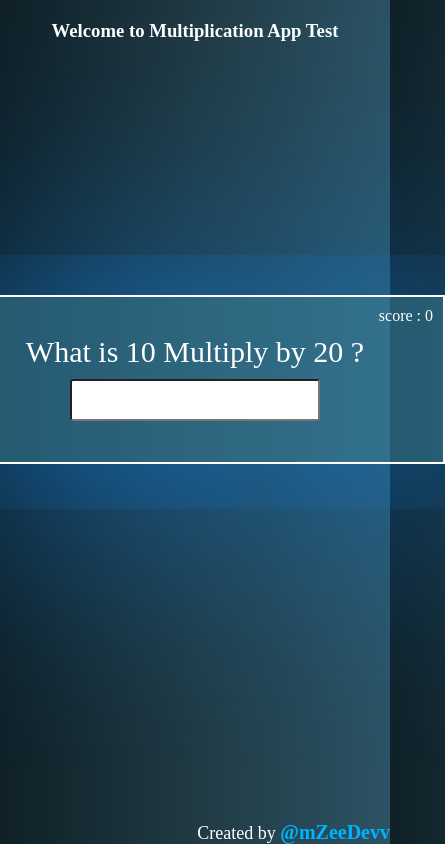
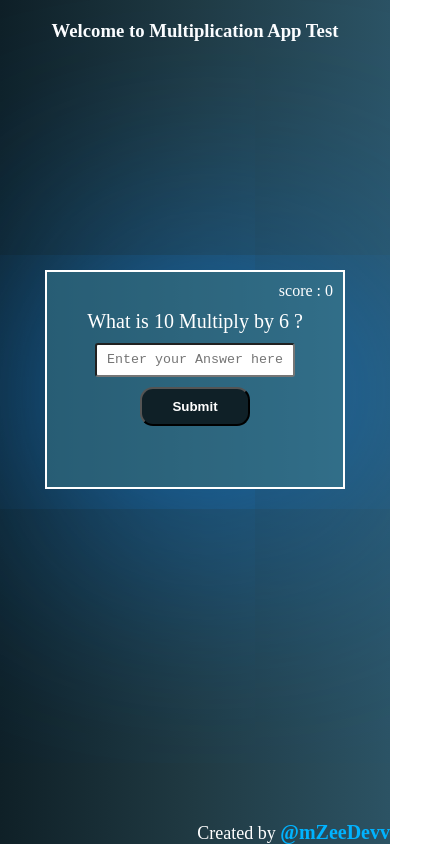
Before and after one commit to mZeeDevv/Multiplication-app, a plain HTML site: page index.html in a window 390 px wide. Shown: the whole page, 445 px wide, since content can reach past the window. Drawn offline with Linux system fonts and the light colour scheme.

Commit message:
New Styles to CSS

```diff
--- a/index.css
+++ b/index.css
@@ -3,6 +3,7 @@
     margin: 0;
     box-sizing: border-box;
 }
+
 body {
     color: #fff;
     display: flex;
@@ -10,9 +11,11 @@ body {
     align-items: center;
     background: linear-gradient(to right, #0f2027, #203a43, #2c5364);
 }
+
 .heading {
     margin-top: 20px;
 }
+
 .quiz_area {
     height: 80vh;
     display: flex;
@@ -20,26 +23,33 @@ body {
     justify-content: center;
     align-items: center;
 }
+
 .quiz {
     width: 500px;
-    height: 20vh;
+    height: 25vh;
     border: 2px solid rgb(255, 255, 255);
     background-color: #3989ac8e;
-    box-shadow: 13px 13px 1133px 13px  rgb(20, 125, 217);
+    box-shadow: 13px 13px 1133px 13px rgb(20, 125, 217);
 }
+
 .scr {
     margin: 10px;
     display: flex;
     justify-content: flex-end;
 }
+
 .heads {
     text-align: center;
     font-size: 30px;
 }
+
 .answer_area {
     display: flex;
     justify-content: center;
+    flex-direction: column;
+    align-items: center;
 }
+
 .answer_area input {
     margin: 10px;
     width: 250px;
@@ -47,16 +57,48 @@ body {
     outline: none;
     font-family: 'Courier New', Courier, monospace;
     border-radius: 3px;
+    text-align: center;
 }
+
 .credits {
     display: flex;
     position: absolute;
     bottom: 0;
-  right: 0;
-  font-size: 18px;
+    right: 0;
+    font-size: 18px;
 }
+
 .credits span {
     font-size: 20px;
-     color: #00b3ff;
-     font-weight: bolder;
+    color: #00b3ff;
+    font-weight: bolder;
 }
+
+button {
+    font-weight: 600;
+    padding: 10px 30px;
+    color: #fff;
+    background-color: #0f2027;
+    border-radius: 13px;
+}
+
+button:hover {
+    background-color: #0f2027ca;
+}
+
+@media (max-width: 768px) {
+    .quiz {
+        width: 300px;
+        height: 26vh;
+    }
+
+    .heads {
+        text-align: center;
+        font-size: 20px;
+    }
+
+    .answer_area input {
+        width: 200px;
+        height: 4vh;
+    }
+}
--- a/index.html
+++ b/index.html
@@ -1,5 +1,6 @@
 <!DOCTYPE html>
 <html lang="en">
+
 <head>
     <meta charset="UTF-8">
     <meta http-equiv="X-UA-Compatible" content="IE=edge">
@@ -7,21 +8,37 @@
     <link rel="stylesheet" href="index.css">
     <title>Multiplication App</title>
 </head>
+
 <body>
-  <div class="heading"><h3>Welcome to Multiplication App Test</h3></div>
+    <div class="heading">
+        <h3>Welcome to Multiplication App Test</h3>
+    </div>
     <div class="quiz_area">
         <div class="quiz">
- <div class="scr"><p>score : <span id="score">0</span></p></div>
+            <div class="scr">
+                <p>score : <span id="score">0</span></p>
+            </div>
             <div class="heads">What is <span id="num1"> 10 </span> Multiply by <span id="num2"> 20 </span> ?</div>
- <div class="answer_area"><input type="text"></div>
+            <div class="answer_area"><input type="text" placeholder="Enter your Answer here" id="input">
+            <button>Submit</button>
+            </div>
         </div>
         <div class="credits">
             <p>Created by <span>@mZeeDevv</span></p>
         </div>
 </body>
 <script>
-  const num1 = Math.ceil(Math.random() * 10)
-  const num2 = Math.ceil(Math.random() * 10)
+    const num1 = Math.ceil(Math.random() * 10);
+    const num2 = Math.ceil(Math.random() * 10);
+
+    let score_area = document.getElementById('score');
+    let num1_area = document.getElementById('num1');
+    let num2_area = document.getElementById('num2');
+    let input = document.getElementById('input');
+
+    num1_area.innerHTML = num1;
+    num2_area.innerHTML = num2;
 
 </script>
+
 </html>
```
Lines whose indentation alone changed are shown as unchanged.
